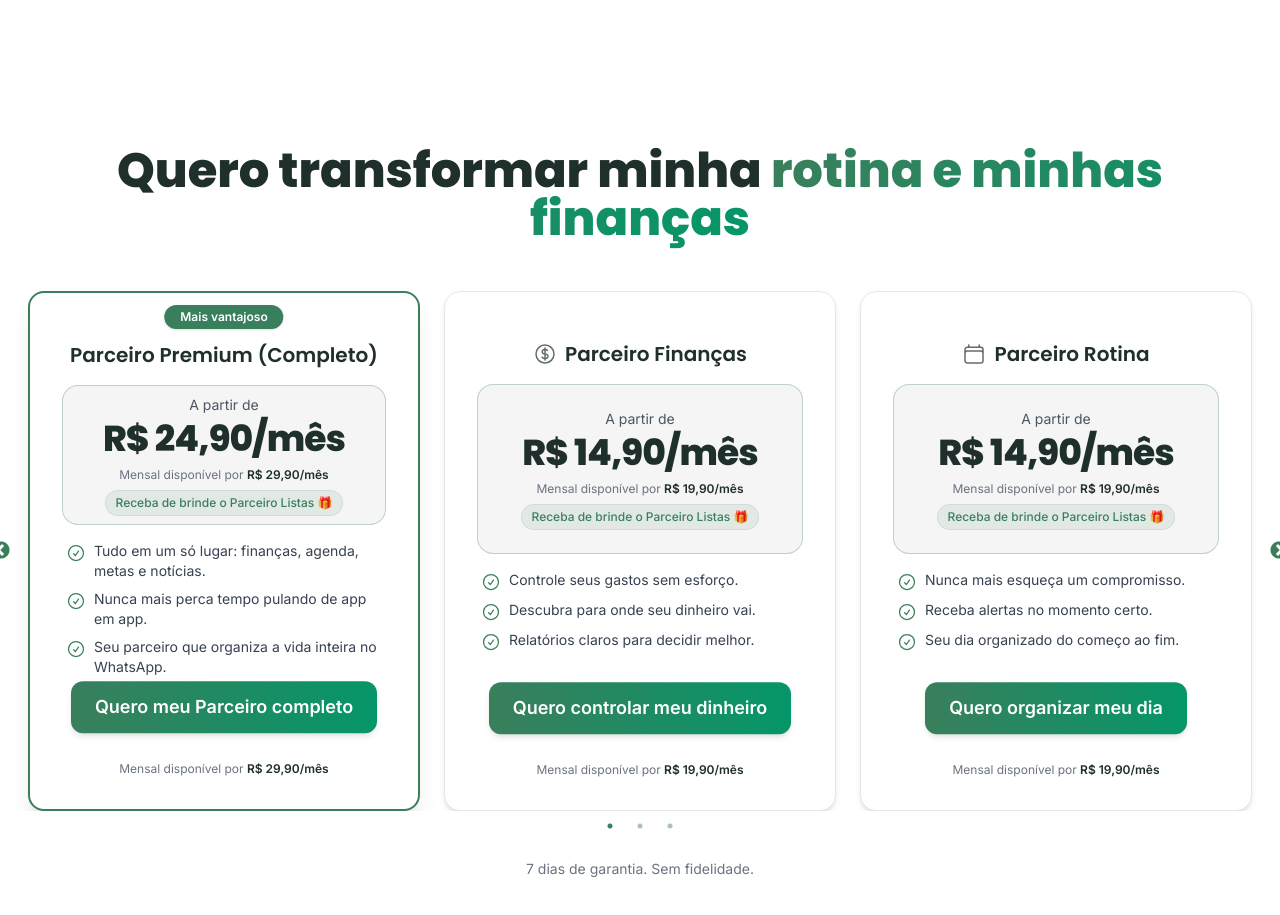
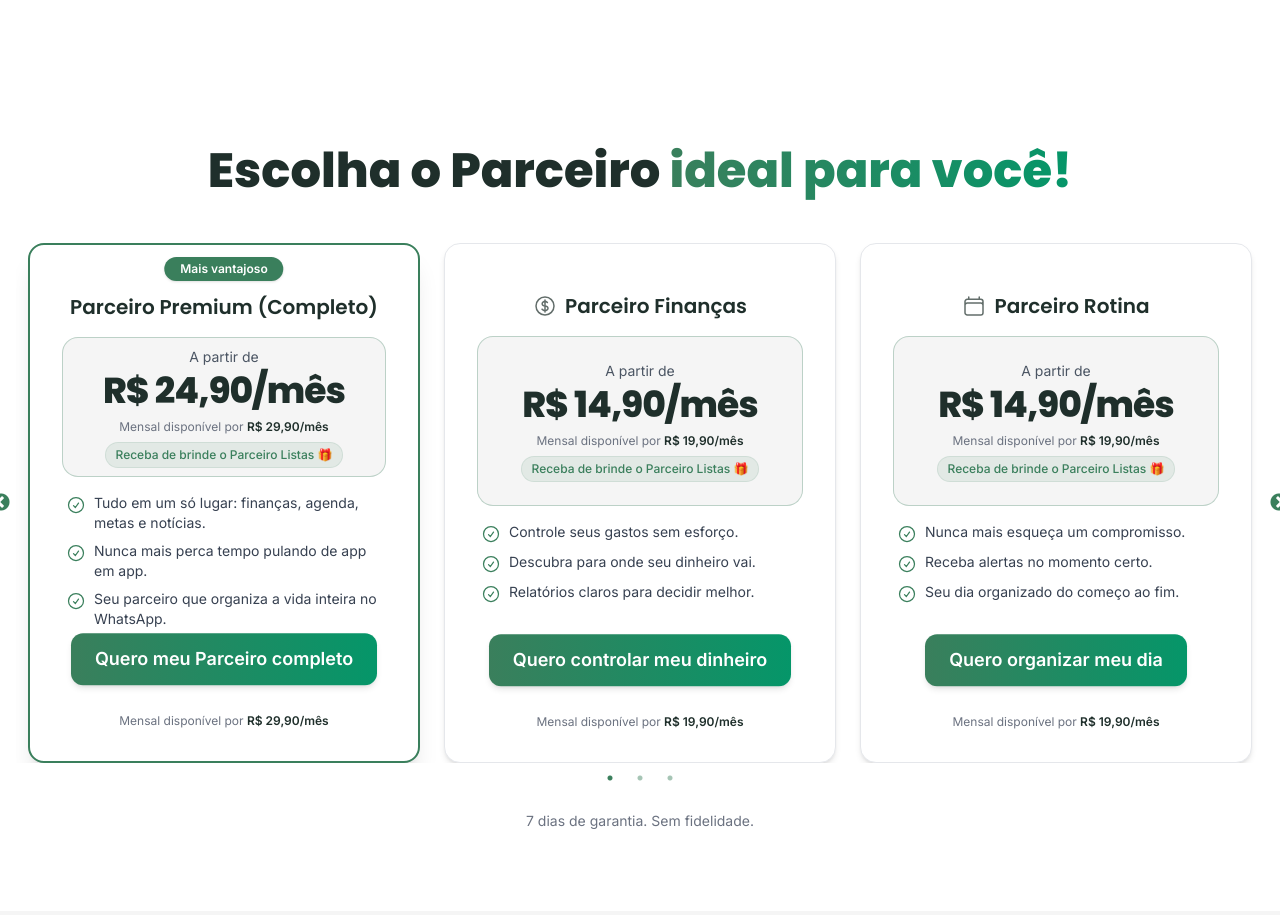
Before and after one commit to herick25/Site-Parceiro-IA, a React (Vite) app: page / in a window 1280 px wide. Shown: the part 3600-4515 px from the top of the page. Built offline with nearby package versions, Linux system fonts and the light colour scheme.

Commit message:
ajuste plans

```diff
--- a/src/sections/Plans.jsx
+++ b/src/sections/Plans.jsx
@@ -124,9 +124,9 @@ export default function Plans() {
         {/* Header */}
         <div className="mb-12">
           <h2 className="text-center text-3xl sm:text-5xl font-extrabold font-poppins text-escuro">
-            Quero transformar minha{" "}
+            Escolha o Parceiro{" "}
             <span className="bg-gradient-to-r from-menta to-emerald-600 bg-clip-text text-transparent">
-              rotina e minhas finanças
+              ideal para você!
             </span>
           </h2>
         </div>
```
